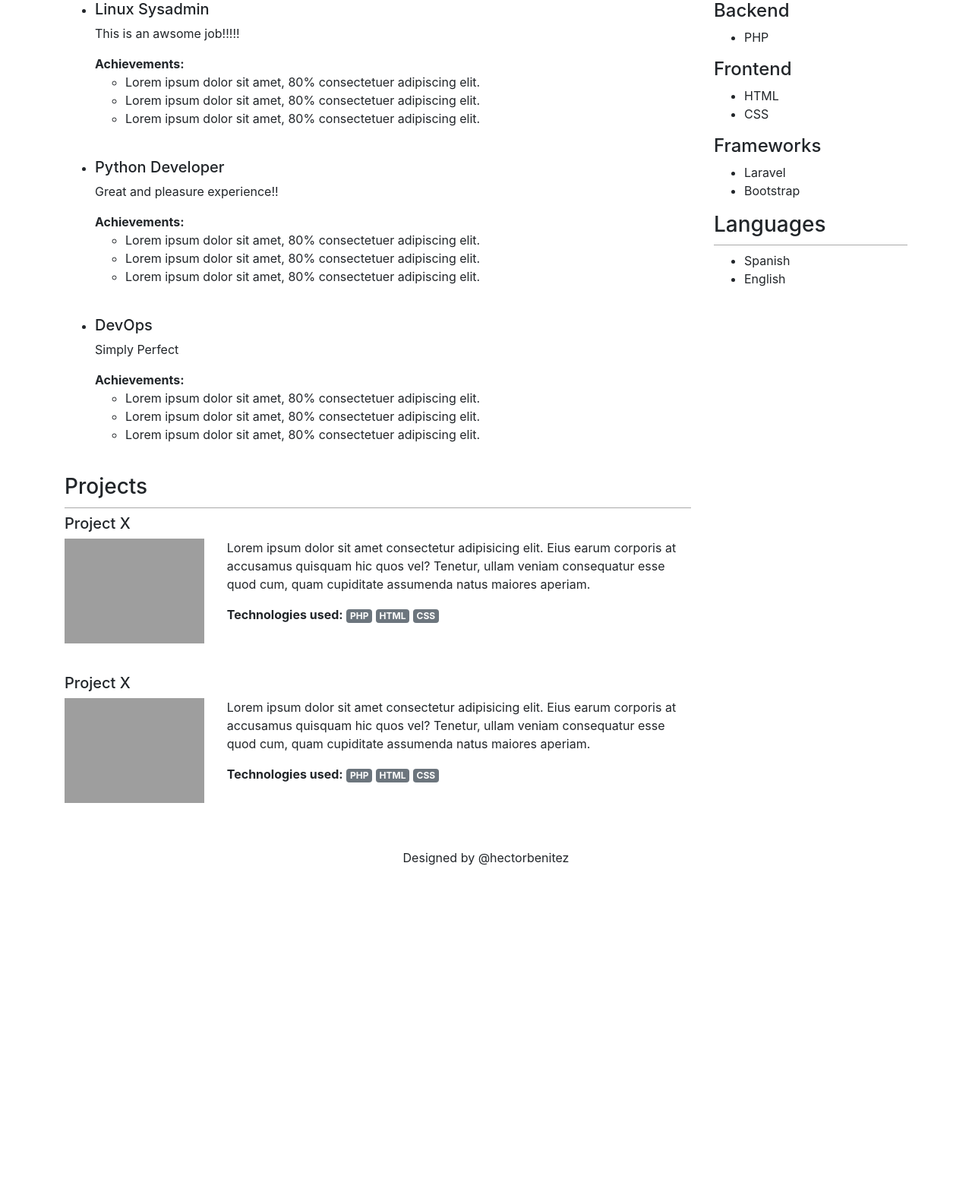
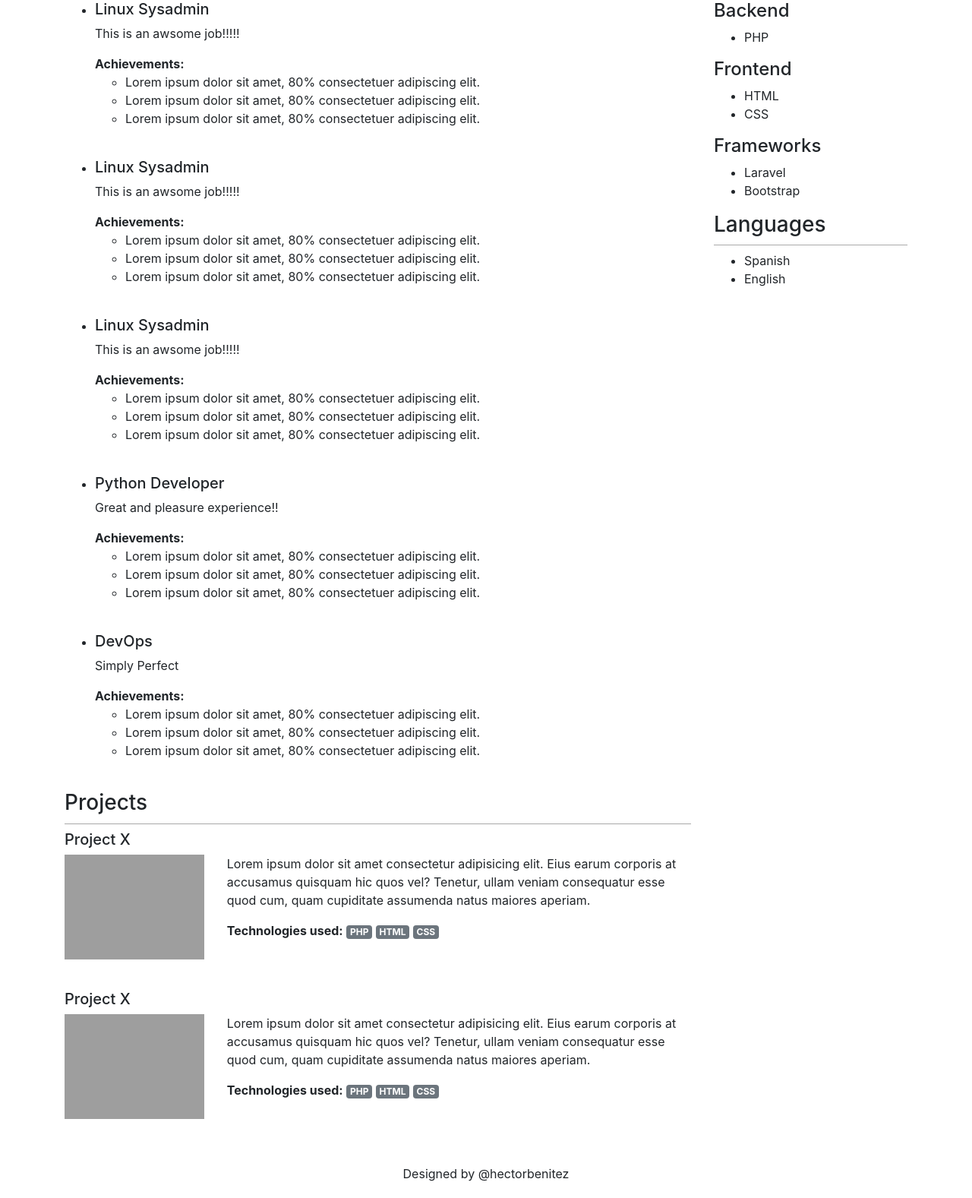
Before and after one commit to cmmora/introPHP, a PHP site: page / in a window 1280 px wide. Shown: the part 548-2125 px from the top of the page at 76% size. Before the commit the page ends 1687 px from the top, so only its background shows below. Run offline with PHP 8.4, Linux system fonts and the light colour scheme; some libraries are stand-ins or nearby versions; grey boxes are pictures that could not be loaded.

Commit message:
optimizando el sitio usando ciclos

```diff
--- a/index.php
+++ b/index.php
@@ -31,6 +31,13 @@ $jobs = [
     'description' => 'Simply Perfect'
   ]
 ];
+
+// $var1 = 1;
+// if($var1 > 2) {
+//   echo 'es mayor que 2';
+// } else {
+//   echo 'otra cosa';
+// }
 
 // var_dump($jobs);
 ?>
@@ -82,16 +89,25 @@ $jobs = [
         <div>
           <h3 class="border-bottom-gray" >Work Experience</h3>
           <ul>
-            <li class="work-position">
-              <h5><?php echo $jobs[0][title]; ?></h5>
-              <p><?php echo $jobs[0][description]; ?></p>
-              <strong>Achievements:</strong>
-              <ul>
-                <li>Lorem ipsum dolor sit amet, 80% consectetuer adipiscing elit.</li>
-                <li>Lorem ipsum dolor sit amet, 80% consectetuer adipiscing elit.</li>
-                <li>Lorem ipsum dolor sit amet, 80% consectetuer adipiscing elit.</li>
-              </ul>
-            </li>
+
+            <?php
+              $idx = 0;
+              do {
+                echo '<li class="work-position">';
+                echo '<h5>' . $jobs[0]['title'] . '</h5>';
+                echo '<p>' . $jobs[0]['description'] . '</p>';
+                echo '<strong>Achievements:</strong>';
+                echo '<ul>';
+                echo '<li>Lorem ipsum dolor sit amet, 80% consectetuer adipiscing elit.</li>';
+                echo '<li>Lorem ipsum dolor sit amet, 80% consectetuer adipiscing elit.</li>';
+                echo '<li>Lorem ipsum dolor sit amet, 80% consectetuer adipiscing elit.</li>';
+                echo '</ul>';
+                echo '</li>';
+                $idx = $idx + 1;
+              } while($idx < 3);
+            ?>
+
+
             <li class="work-position">
                 <h5><?php echo $jobs[1][title];?></h5>
                 <p><?php echo $jobs[1][description]?></p>
```
